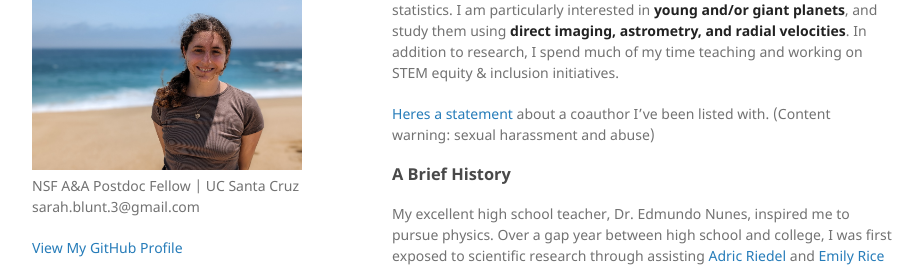
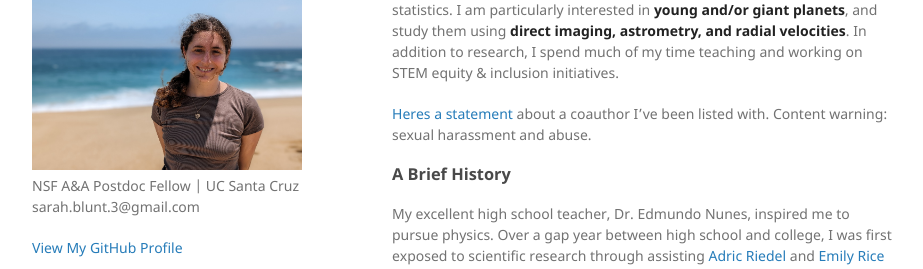
Before and after one commit to sblunt/sblunt.github.io, a Jekyll site: the page built from index.md, in a window 1280 px wide and 900 px high. Shown: the part 142-411 px from the top of the window, without its empty margins (178-1101 px from the left). Built offline with Jekyll 4.4.1, drawn with Linux system fonts in a browser that asks for light colours.

Commit message:
formatting

```diff
--- a/index.md
+++ b/index.md
@@ -6,7 +6,7 @@ Hi! I'm an astrophysicist, dubbed PhD in June 2023.
 
 My interests are constantly evolving, but I'm excited about work happening at the intersection of exoplanet astrophysics, stellar astrophysics, and statistics. I am particularly interested in **young and/or giant planets**, and study them using **direct imaging, astrometry, and radial velocities**. In addition to research, I spend much of my time teaching and working on STEM equity & inclusion initiatives.
 
-<a href="./statement.html">Heres a statement</a> about a coauthor I've been listed with. (Content warning: sexual harassment and abuse)
+<a href="./statement.html">Heres a statement</a> about a coauthor I've been listed with. Content warning: sexual harassment and abuse.
 
 
 ### A Brief History
```
